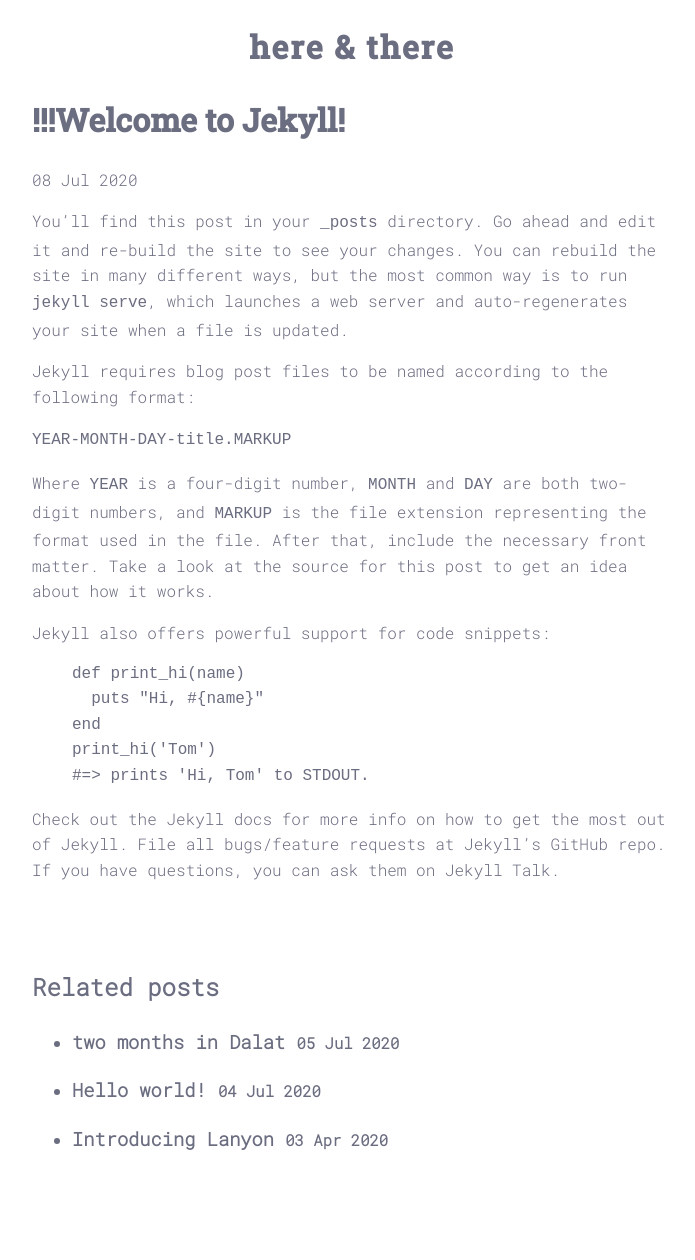
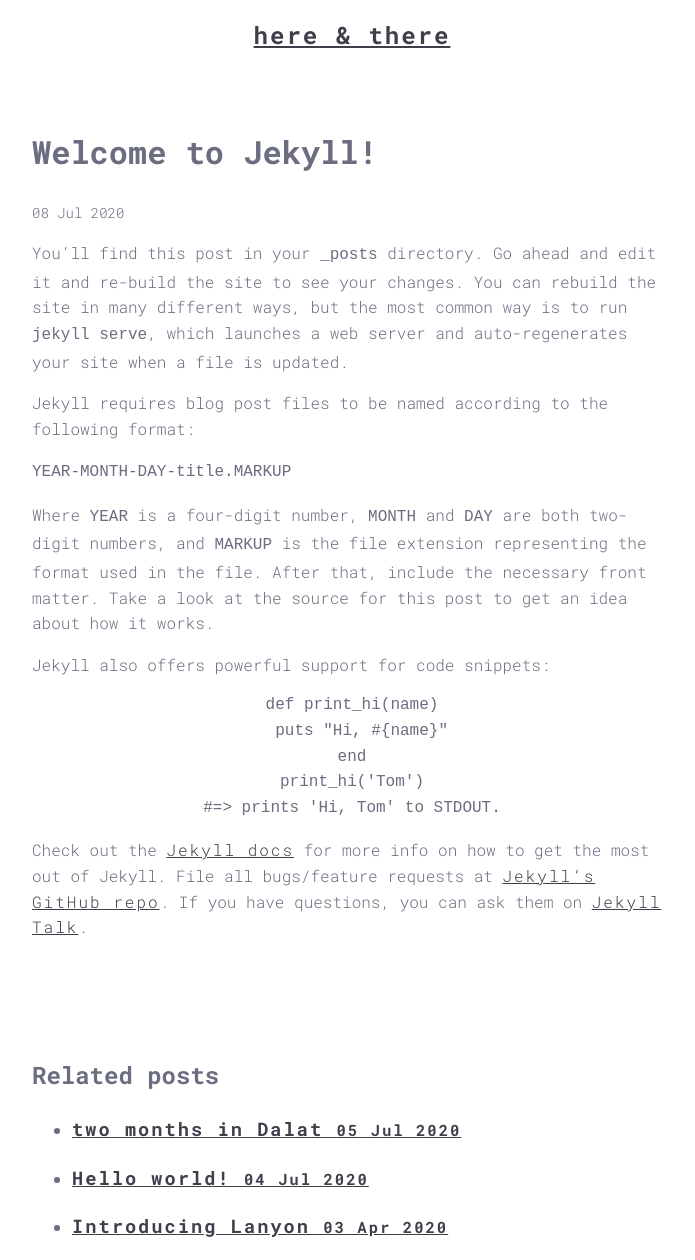
Before and after one commit to zenje/minimal-days-theme, a Jekyll site: the page built from _posts/2020-07-08-welcome-to-jekyll.markdown, in a window 1280 px wide. Shown: the whole page, without its empty margins (288-983 px from the left). Built offline with Jekyll 4.4.1, drawn with Linux system fonts in a browser that asks for light colours; before the commit the page ends 1173 px from its top, so only the background shows below that.

Commit message:
More styling changes, also centered image.html

```diff
--- a/_includes/head.html
+++ b/_includes/head.html
@@ -3,6 +3,6 @@
   	<meta http-equiv="X-UA-Compatible" content="IE=edge">
   	<meta name="viewport" content="width=device-width, initial-scale=1">
 
-	<link href="https://fonts.googleapis.com/css2?family=Roboto+Mono:wght@300&family=Roboto+Slab:wght@500&display=swap" rel="stylesheet">
+	<link href="https://fonts.googleapis.com/css2?family=Roboto+Mono:ital,wght@0,300;0,700;1,500&family=Roboto+Slab:wght@500&display=swap" rel="stylesheet">
 	<link rel="stylesheet" href="{{ '/assets/css/main.css' | absolute_url }}?{{ site.time | date: '%s%N' }}">
 </head>
--- a/_includes/post-in-list.html
+++ b/_includes/post-in-list.html
@@ -1,11 +1,10 @@
 <div class="post">
+    <div class="post-date">{{ post.date | date: "%A %m.%d.%y" | downcase }}</div>
     <h1 class="post-title">
       <a href="{{ post.url | absolute_url }}">
         {{ post.title }}
       </a>
     </h1>
 
-    <span class="post-date">{{ post.date | date_to_string: "ordinal", "US" }}</span>
-
     {{ post.content }}
 </div>
--- a/_layouts/default.html
+++ b/_layouts/default.html
@@ -2,7 +2,7 @@
 <html>
 	{% if site.title %}
 	<title>{{site.title}}</title>
-	<h1 class="title">{{site.title}}</h1>
+	<h1 class="title"><a href="/">{{site.title}}</a></h1>
 	{% endif %}
 
 	{% include head.html %}
--- a/_posts/2020-07-08-welcome-to-jekyll.markdown
+++ b/_posts/2020-07-08-welcome-to-jekyll.markdown
@@ -1,6 +1,6 @@
 ---
 layout: post
-title:  "!!!Welcome to Jekyll!"
+title:  "Welcome to Jekyll!"
 date:   2020-07-08 14:40:19 +0000
 categories: jekyll update
 ---
--- a/_sass/_variables.scss
+++ b/_sass/_variables.scss
@@ -1,3 +1,10 @@
 /* fonts */
-$ff-base: 'Roboto Mono', monospace;
-$ff-header: 'Roboto Slab', serif;
+$ff-base: 	'Roboto Mono', monospace;
+$ff-header:	'Roboto Slab', serif;
+$fs-base: 	16px;
+$fs-header:	32px;
+$fs-title:	24px;
+
+/* colors */
+$clr-base:	#6B6D80;
+$clr-accent:	#3E3F4A;
--- a/assets/css/main.scss
+++ b/assets/css/main.scss
@@ -6,9 +6,9 @@
 @import "variables";
 
 html {
-	font-size: 16px;
+	font-size: $fs-base;
 	line-height: 1.6;
-	color: #6B6D80;
+	color: $clr-base;
 	font-family: $ff-base;
 }
 
@@ -17,21 +17,57 @@
 	margin: 0 auto;
 }
 
-h1 {
-	font-size: 32px;
+h1.post-title > a {
+	font-size: $fs-header;
 	font-family: $ff-header;
+	color: $clr-accent;
+	text-decoration: none;
 }
 
 .title {
+	font-size: $fs-title;
 	letter-spacing: 2px;
+	text-align: center;
+	padding-bottom: 50px;
+}
+
+a {
+	color: $clr-accent;
+	letter-spacing: 2px;
+}
+
+a[x-apple-data-detectors] {
+	color: inherit !important;
+        text-decoration: none !important;
+        font-size: inherit !important;
+        font-family: inherit !important;
+        font-weight: inherit !important;
+        line-height: inherit !important;
+}
+
+.post {
+	padding-bottom: 80px;
+}
+
+.post-date {
+	font-size: 14px;
 	text-align: center;
 }
 
-a {
-	color: inherit;
-	text-decoration: none;
+hr {
+	border-top: 1px dashed $clr-base;
+	border-left: 0;
+	border-right: 0;
+	border-bottom: 0;
+	width: 20%;
+	margin-bottom: 24px;
 }
 
-.post {
-	padding-bottom: 50px;
+figure {
+	text-align: center;
 }
+
+figcaption {
+	font-style: oblique;
+	font-size: 12px;
+}
```
Also changed, not shown: _includes/sidebar.html (deleted, +0 -38 lines), 1 other file.
